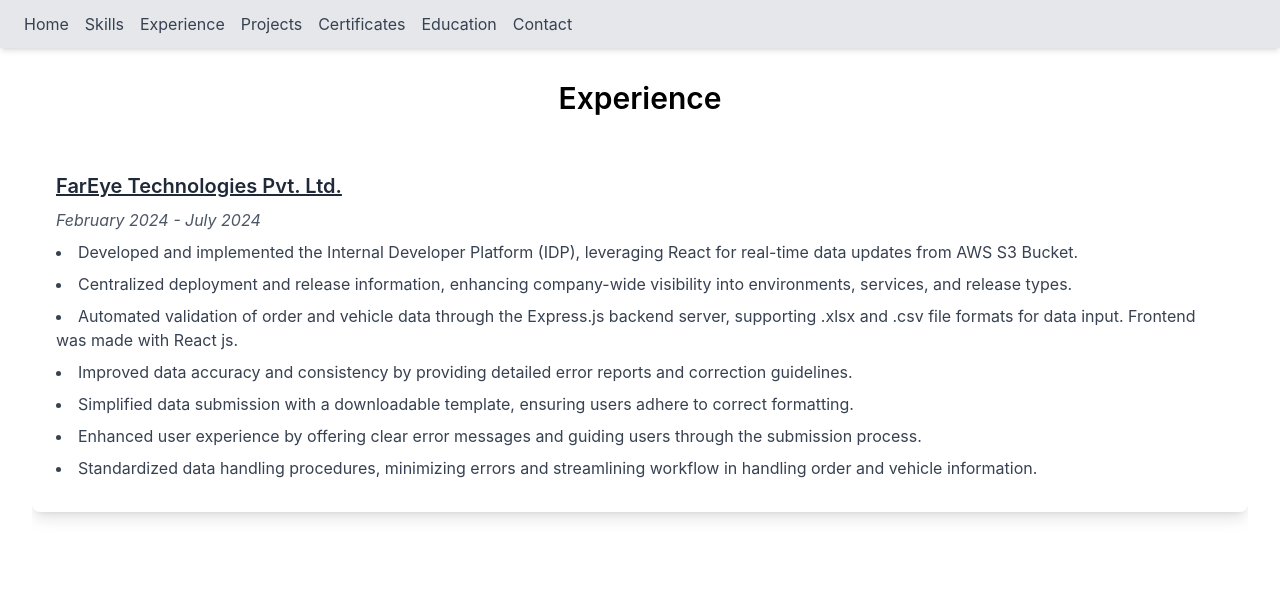
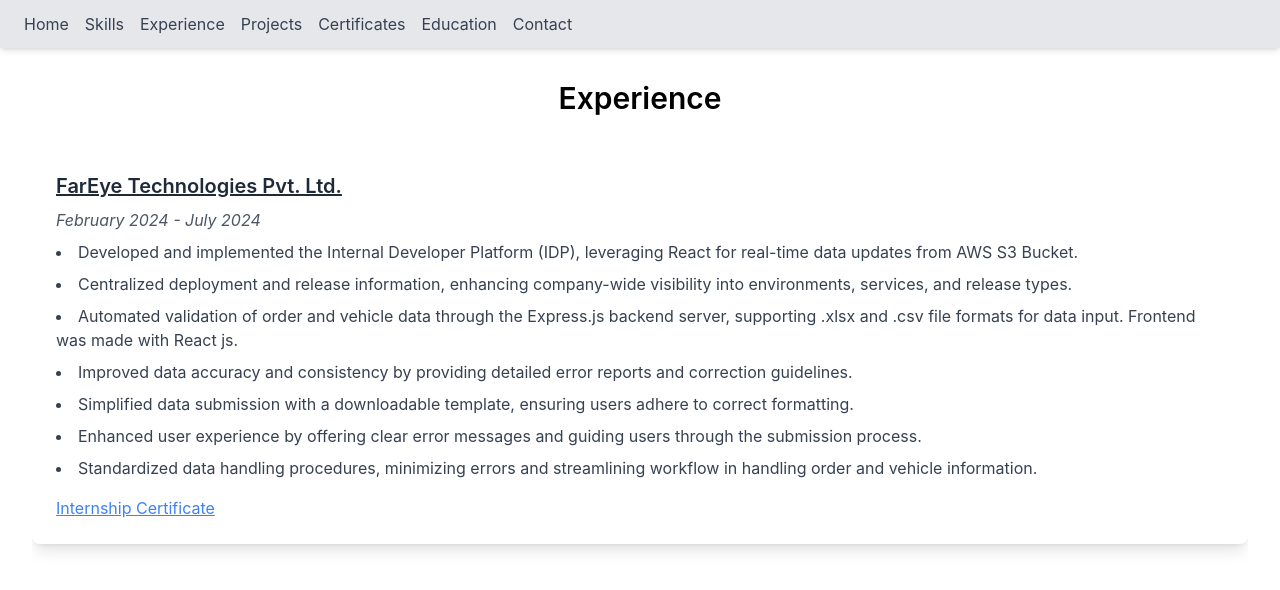
Before and after one commit to abhaybhatia1/Portfolio2, a React (Create React App) app: page / in a window 1280 px wide. Both pictures are taken after a click on the element "Experience". Shown: the top 590 px of the page. Built offline with nearby package versions, Linux system fonts and the light colour scheme.

Commit message:
Added internship letter

```diff
--- a/src/Pages/Experience.jsx
+++ b/src/Pages/Experience.jsx
@@ -1,6 +1,6 @@
 import React from 'react';
+import Letter from '../Assets/Certificates/FEI0119_Abhay Bhatia_Internship letter (1).pdf';
 
-// Example experience data
 const experienceData = [
   {
     company: 'FarEye Technologies Pvt. Ltd.',
@@ -14,6 +14,7 @@ const experienceData = [
       'Enhanced user experience by offering clear error messages and guiding users through the submission process.',
       'Standardized data handling procedures, minimizing errors and streamlining workflow in handling order and vehicle information.'
     ],
+    link: Letter,
   },
 ];
 
@@ -32,6 +33,16 @@ function Experience() {
                   <li key={idx} className="mb-2">{point}</li>
                 ))}
               </ul>
+              <div className="mt-4">
+                <a
+                  href={experience.link}
+                  className="text-blue-500 underline"
+                  target="_blank"
+                  rel="noopener noreferrer"
+                >
+                  Internship Certificate
+                </a>
+              </div>
             </div>
           </div>
         ))}
```
